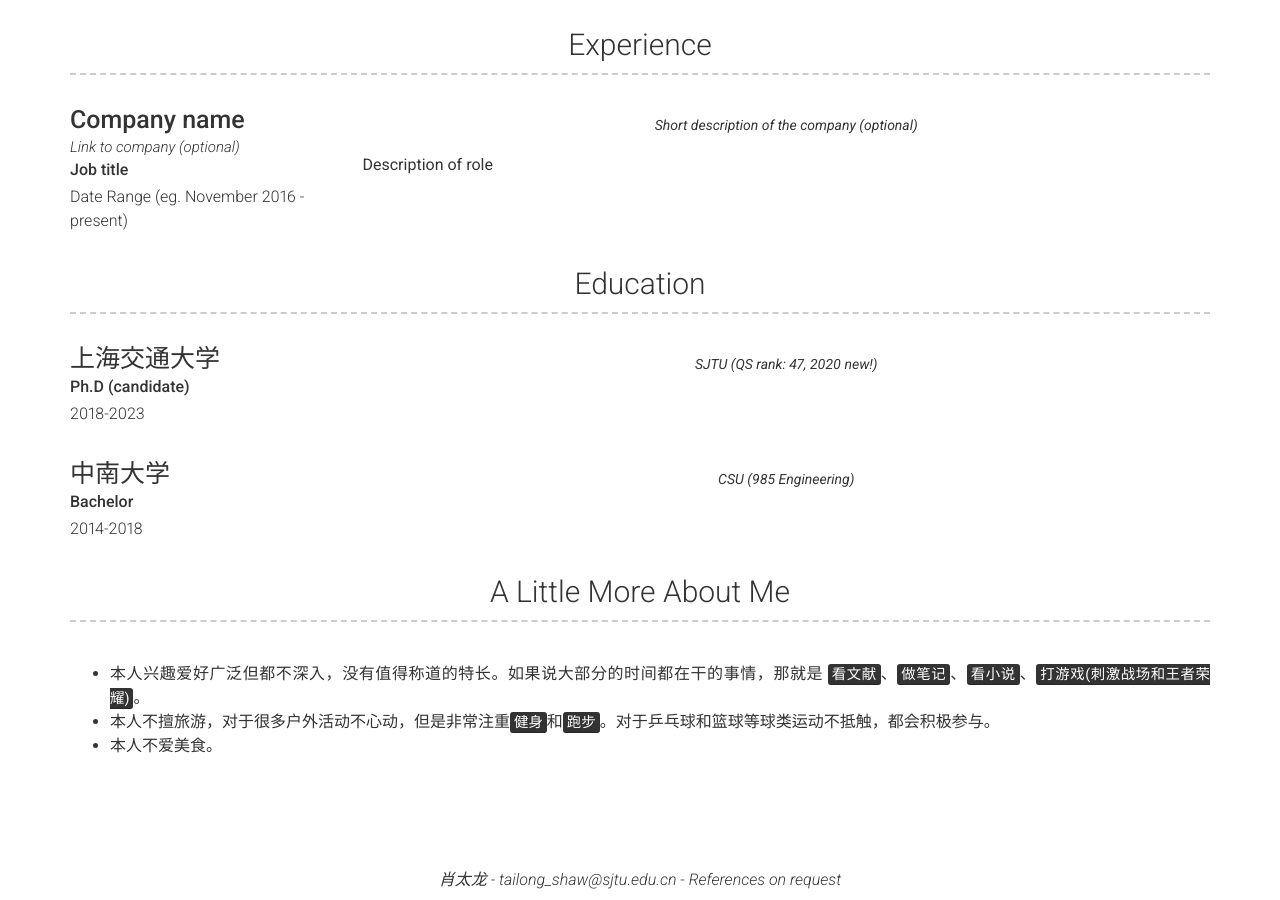
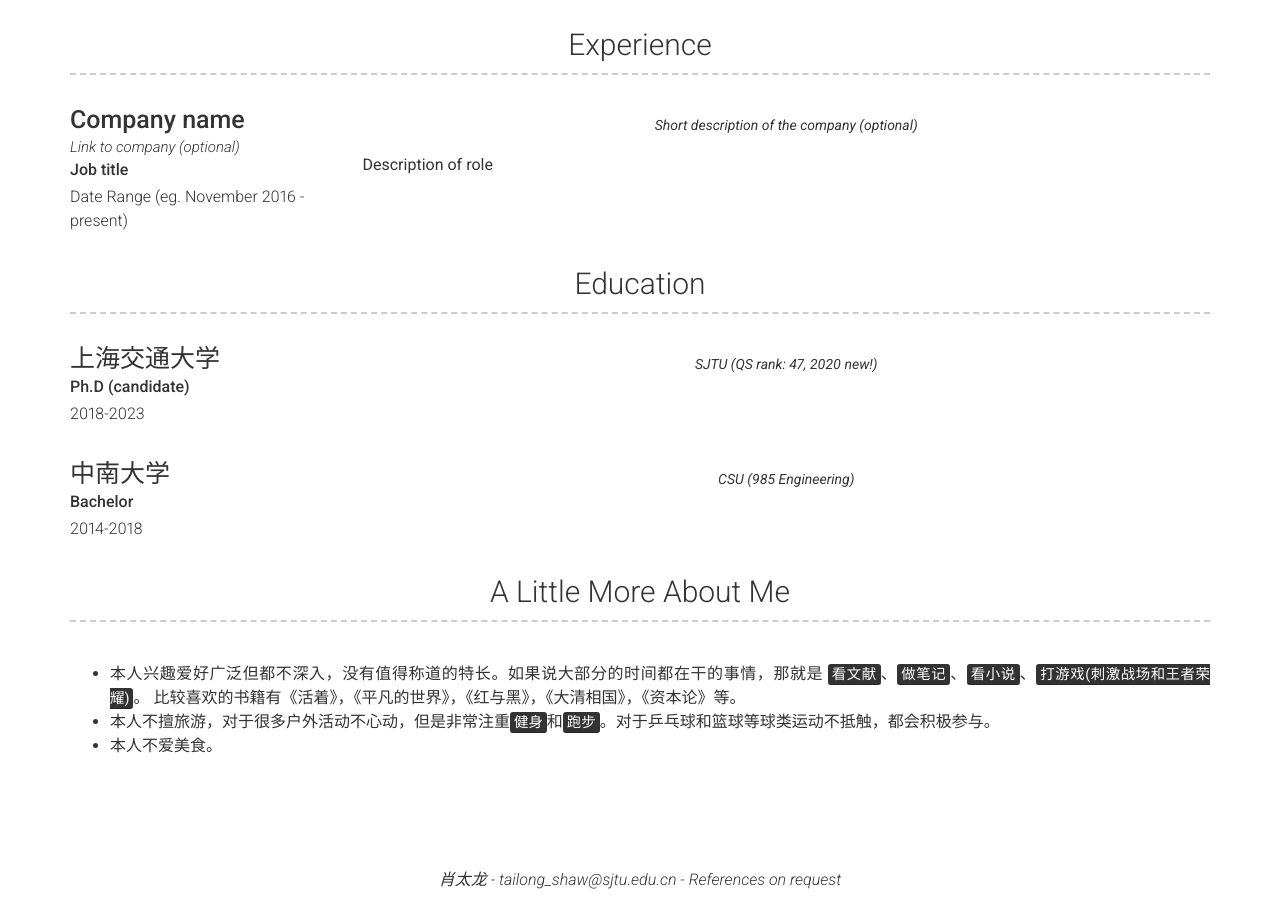
Before and after one commit to XiaoTailong/Shaw, a Jekyll site: the page built from index.md, in a window 1280 px wide and 900 px high, scrolled down 794 px. Built offline with Jekyll 4.4.1, drawn with Linux system fonts in a browser that asks for light colours; nearby versions of some CDN libraries.

Commit message:
Update _config.yml

```diff
--- a/_config.yml
+++ b/_config.yml
@@ -46,7 +46,8 @@ about_content: | # this will include new lines to allow paragraphs
 # more_title: A Little More About Me
 more_content: | # this will include new lines to allow paragraphs
   - 本人兴趣爱好广泛但都不深入，没有值得称道的特长。如果说大部分的时间都在干的事情，那就是
-  <mark>看文献</mark>、<mark>做笔记</mark>、<mark>看小说</mark>、<mark>打游戏(刺激战场和王者荣耀)</mark>。<br>
+  <mark>看文献</mark>、<mark>做笔记</mark>、<mark>看小说</mark>、<mark>打游戏(刺激战场和王者荣耀)</mark>。
+  比较喜欢的书籍有《活着》，《平凡的世界》，《红与黑》，《大清相国》，《资本论》等。
   - 本人不擅旅游，对于很多户外活动不心动，但是非常注重<mark>健身</mark>和<mark>跑步</mark>。对于乒乓球和篮球等球类运动不抵触，都会积极参与。
   - 本人不爱美食。
 
```
